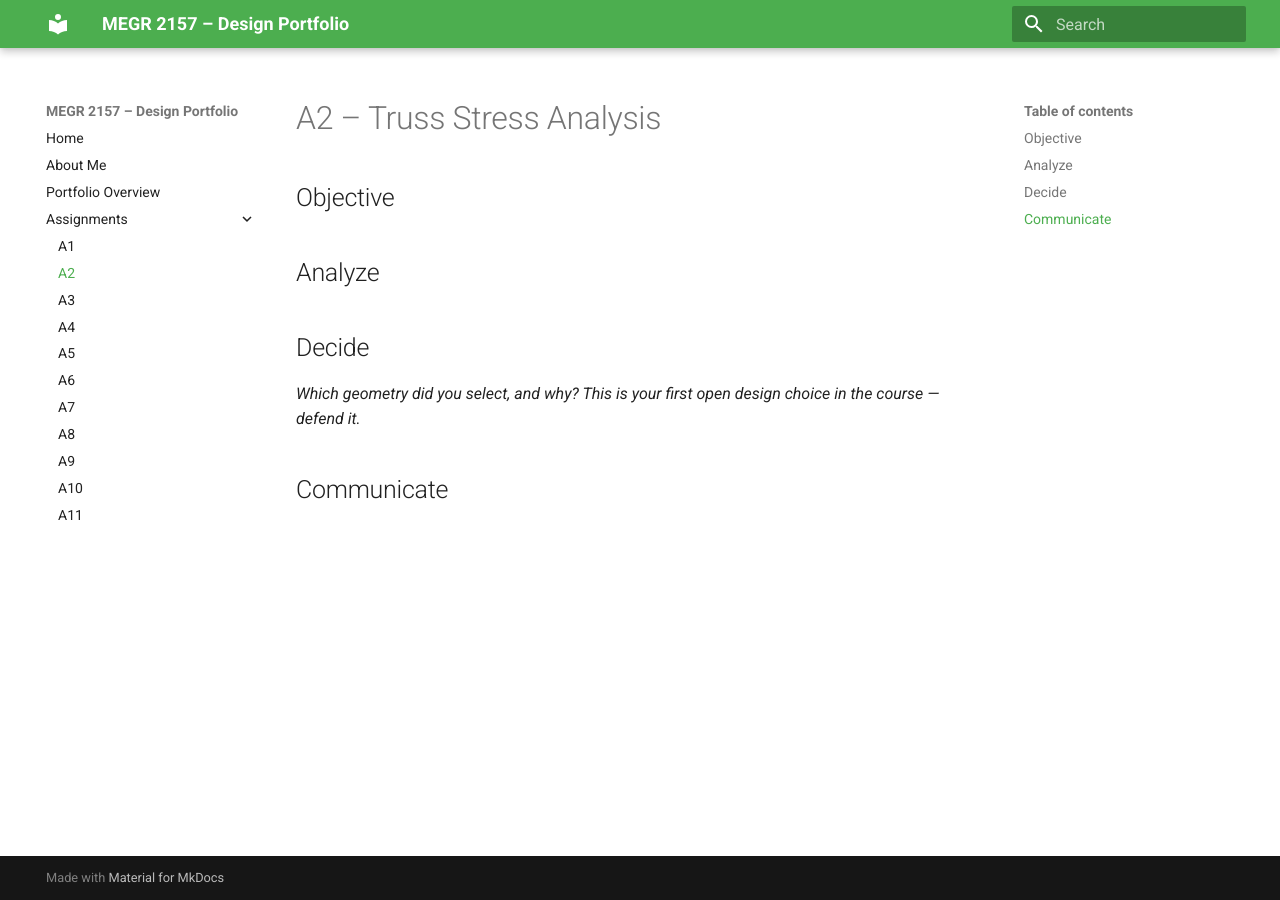
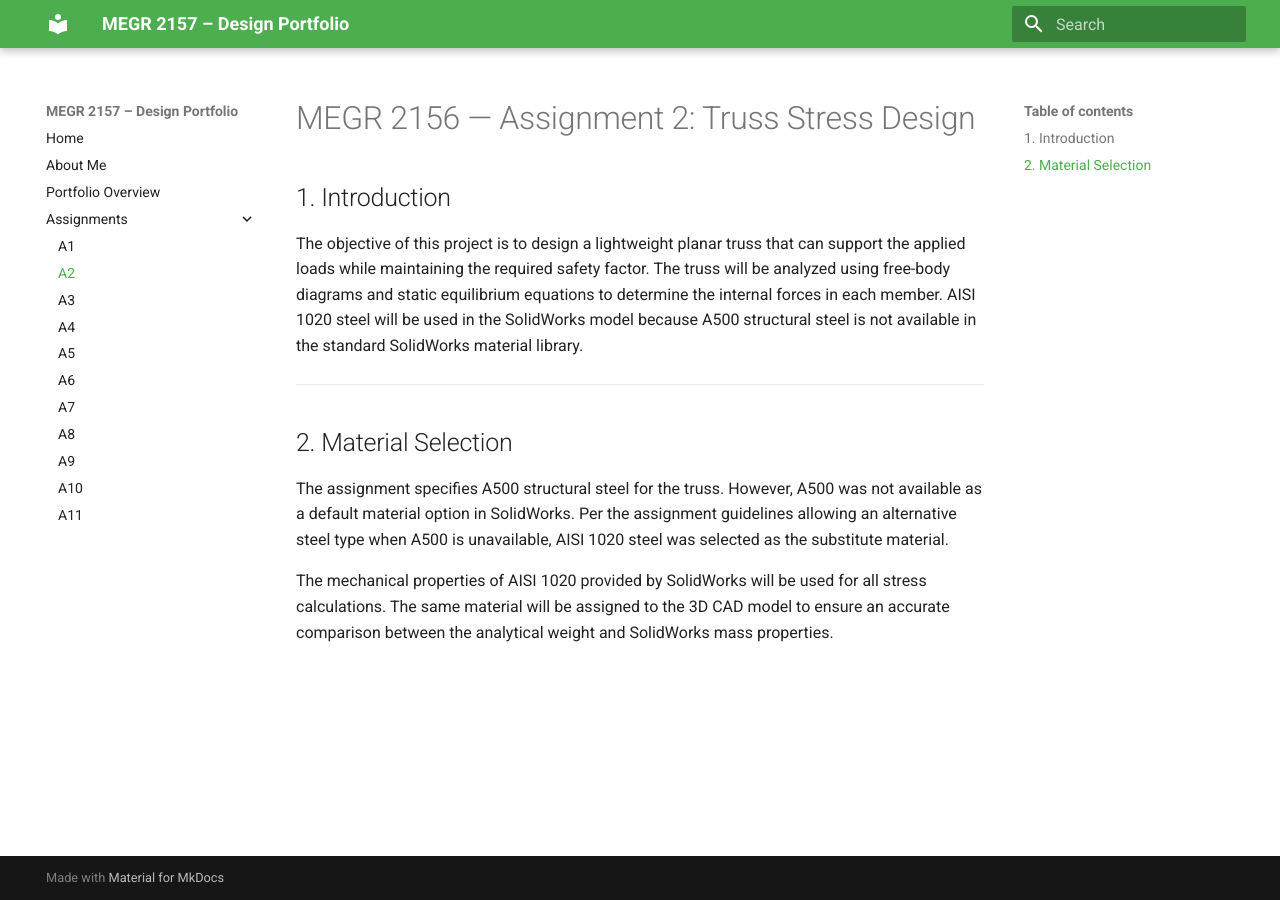
Before and after one commit to MHasan-27/megr2157-portfolio, an MkDocs documentation site: the page built from docs/assignments/A02/index.md, in a window 1280 px wide. Built offline with MkDocs 1.6.1 and Material for MkDocs 9.7.7, drawn with Linux system fonts in a browser that asks for light colours.

Commit message:
Revise assignment title and improve content structure
Updated the assignment title and restructured sections for clarity. Added details on material selection and analysis methods.

```diff
--- a/docs/assignments/A02/index.md
+++ b/docs/assignments/A02/index.md
@@ -1,12 +1,13 @@
-# A2 – Truss Stress Analysis
+# MEGR 2156 — Assignment 2: Truss Stress Design
 
-## Objective
+## 1. Introduction
 
+The objective of this project is to design a lightweight planar truss that can support the applied loads while maintaining the required safety factor. The truss will be analyzed using free-body diagrams and static equilibrium equations to determine the internal forces in each member. AISI 1020 steel will be used in the SolidWorks model because A500 structural steel is not available in the standard SolidWorks material library.
 
-## Analyze
+---
 
+## 2. Material Selection
 
-## Decide
-_Which geometry did you select, and why? This is your first open design choice in the course — defend it._
+The assignment specifies A500 structural steel for the truss. However, A500 was not available as a default material option in SolidWorks. Per the assignment guidelines allowing an alternative steel type when A500 is unavailable, AISI 1020 steel was selected as the substitute material.
 
-## Communicate
+The mechanical properties of AISI 1020 provided by SolidWorks will be used for all stress calculations. The same material will be assigned to the 3D CAD model to ensure an accurate comparison between the analytical weight and SolidWorks mass properties.
```
